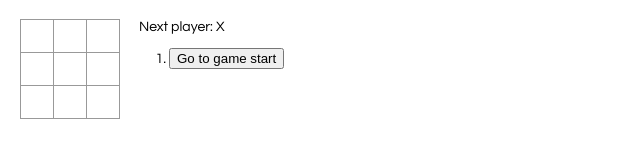
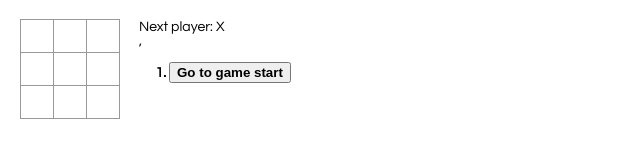
Before and after one commit to CMohamed/TicTacToe, a React app: page / in a window 1280 px wide. Shown: the whole page, without its empty margins (0-640 px from the left). Built offline with nearby package versions, Linux system fonts and the light colour scheme.

Commit message:
TicTacToe : - show location (rest to update it in jumpTo) - highlight selected move

```diff
--- a/src/index.css
+++ b/src/index.css
@@ -48,3 +48,6 @@ ol, ul {
 .game-info {
     margin-left: 20px;
 }
+.bold {
+    font-weight: bold;
+}
--- a/src/index.js
+++ b/src/index.js
@@ -52,6 +52,7 @@ class Game extends React.Component {
             }],
             stepNumber: 0,
             xIsNext: true,
+            location: {col: null, row: null}
         }
     }
 
@@ -59,6 +60,10 @@ class Game extends React.Component {
         const history = this.state.history.slice(0, this.state.stepNumber + 1);
         const current = history[history.length - 1];
         const squares = current.squares.slice();
+        const location = {
+            col: 1 + i%3,
+            row: Math.floor(i/3) + 1,
+        };
         if (calculateWinner(squares) || squares[i]) {
             return;
         }
@@ -69,13 +74,15 @@ class Game extends React.Component {
             }]),
             stepNumber: history.length,
             xIsNext: !this.state.xIsNext,
+            location: location
         });
     }
 
+    // todo : calculate the location of (step)
     jumpTo(step) {
         this.setState({
             stepNumber: step,
-            xIsNext: (step % 2) === 0
+            xIsNext: (step % 2) === 0,
         });
     }
 
@@ -86,9 +93,10 @@ class Game extends React.Component {
 
         const moves = history.map((step, move) => {
            const desc = move ? 'Go to move #' + move : 'Go to game start';
+           const cl = (this.state.stepNumber === move) ? 'bold' : 'normal'
            return (
-               <li key={move}>
-                   <button onClick={()=> this.jumpTo(move)}>
+               <li key={move} className={cl}>
+                   <button className={cl} onClick={()=> this.jumpTo(move)}>
                        {desc}
                    </button>
                </li>
@@ -111,6 +119,7 @@ class Game extends React.Component {
                 </div>
                 <div className="game-info">
                     <div>{status}</div>
+                    <div>{this.state.location.col}, {this.state.location.row}</div>
                     <ol>{moves}</ol>
                 </div>
             </div>
```
